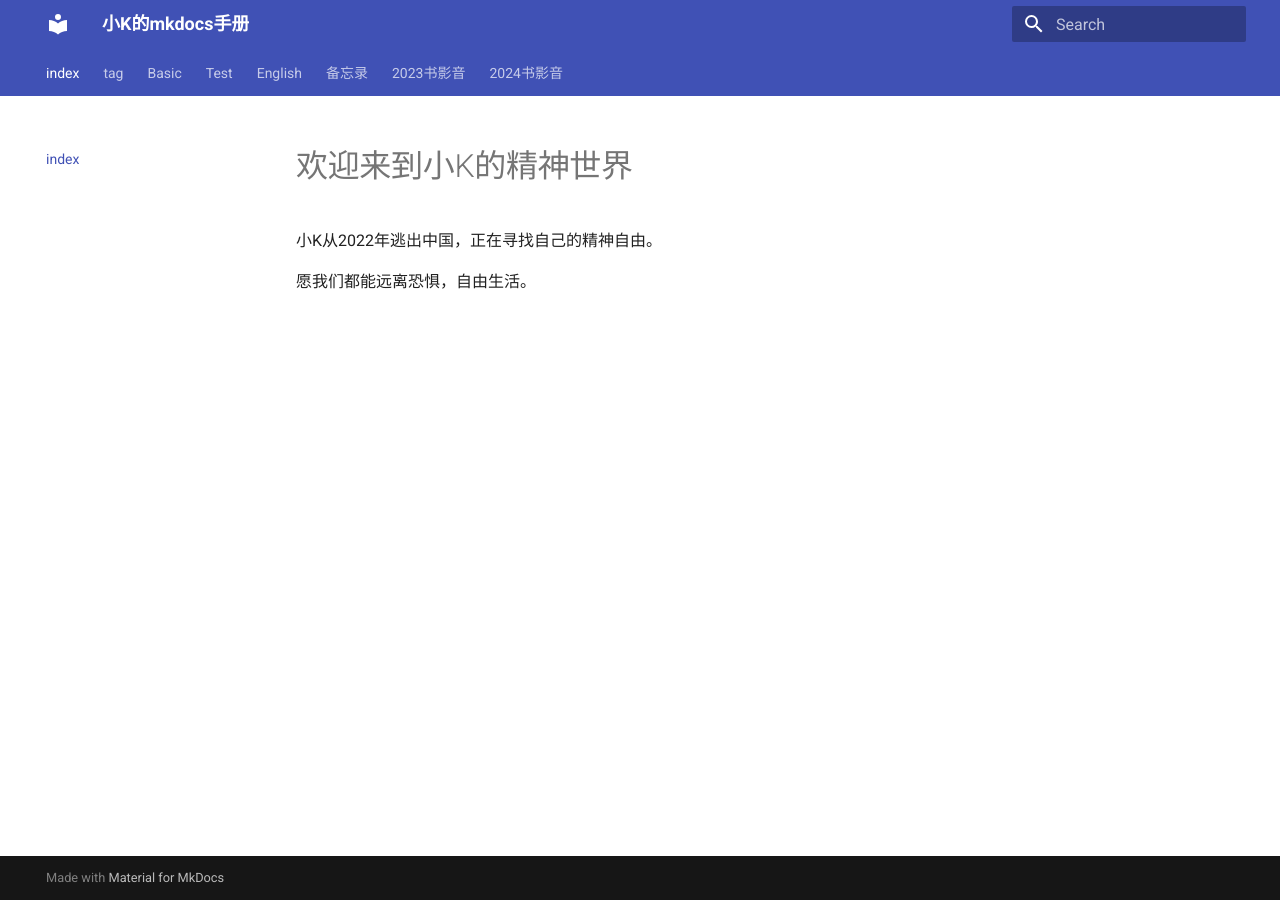
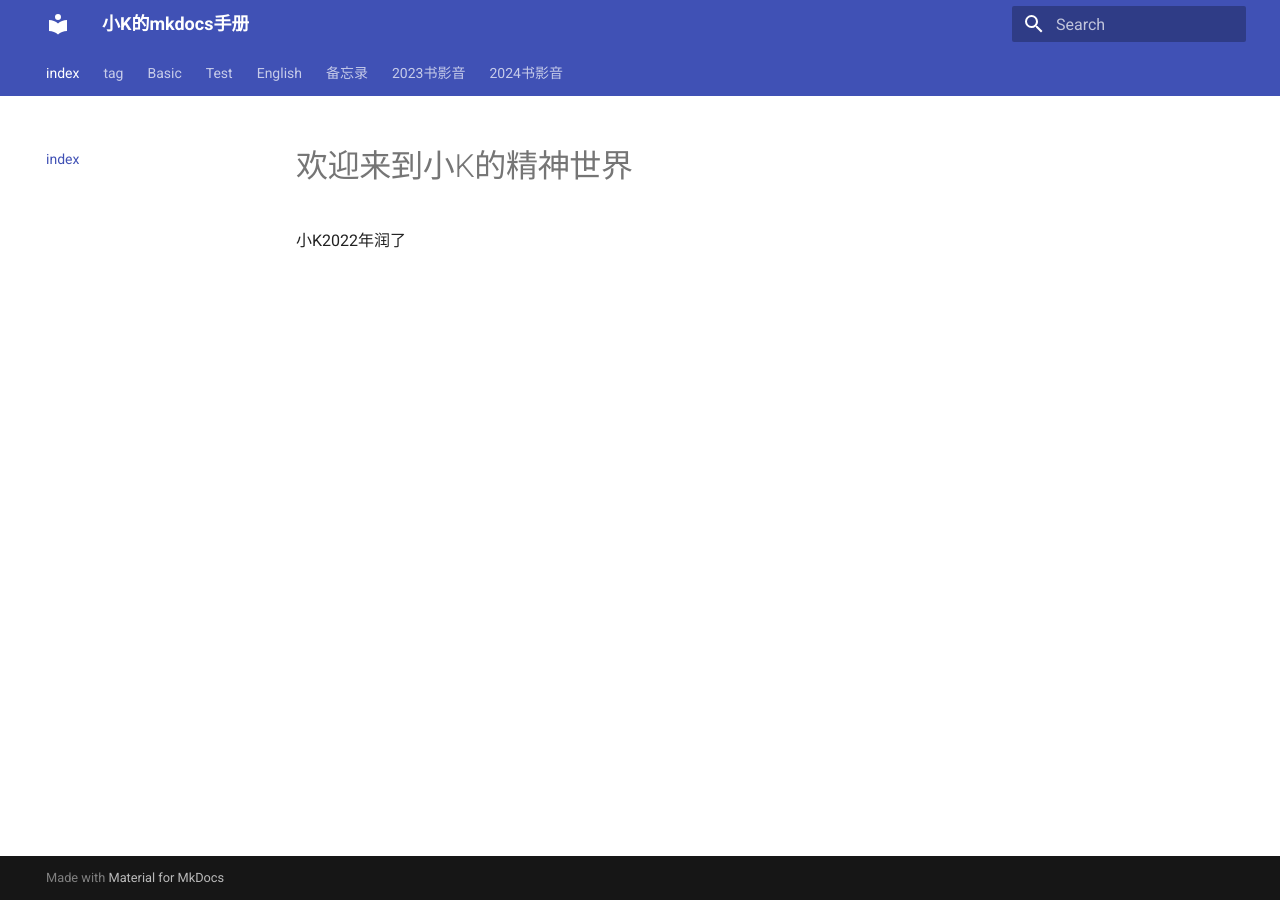
Before and after one commit to katsukako/mysite, an MkDocs documentation site: the page built from docs/index.md, in a window 1280 px wide. Built offline with MkDocs 1.6.1 and Material for MkDocs 9.7.7, drawn with Linux system fonts in a browser that asks for light colours.

Commit message:
Update index.md

```diff
--- a/docs/index.md
+++ b/docs/index.md
@@ -1,5 +1,3 @@
 # 欢迎来到小K的精神世界
 
-小K从2022年逃出中国，正在寻找自己的精神自由。
-
-愿我们都能远离恐惧，自由生活。
+小K2022年润了
```
